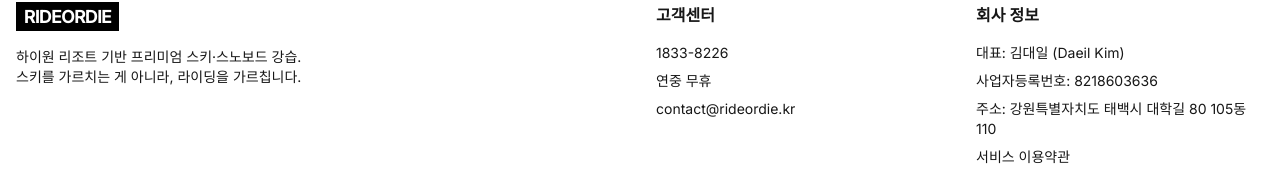
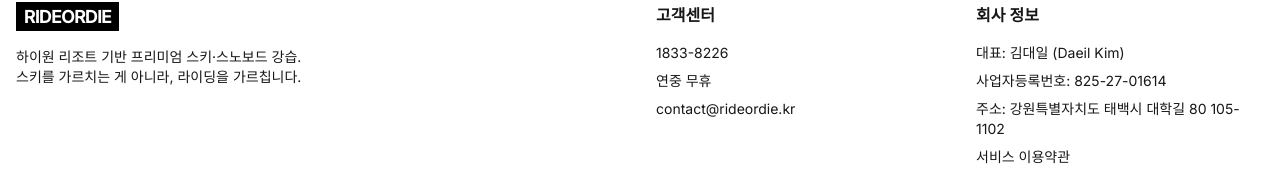
Before and after one commit to cpppowercode/rideordie, a Next.js app: page / in a window 1280 px wide. Shown: the part 1434-1623 px from the top of the page. Built offline with nearby package versions, Linux system fonts and the light colour scheme; no server answers.

Commit message:
푸터수정

```diff
--- a/src/components/layout/Footer.tsx
+++ b/src/components/layout/Footer.tsx
@@ -30,8 +30,8 @@ export function Footer() {
                         <h3 className="font-semibold mb-4">회사 정보</h3>
                         <ul className="space-y-2 text-sm text-muted-foreground">
                             <li>대표: 김대일 (Daeil Kim)</li>
-                            <li>사업자등록번호: 8218603636</li>
-                            <li>주소: 강원특별자치도 태백시 대학길 80 105동 110</li>
+                            <li>사업자등록번호: 825-27-01614</li>
+                            <li>주소: 강원특별자치도 태백시 대학길 80 105-1102</li>
                             <li>
                                 <Link href="/service-policy" className="hover:underline">서비스 이용약관</Link>
                             </li>
```
